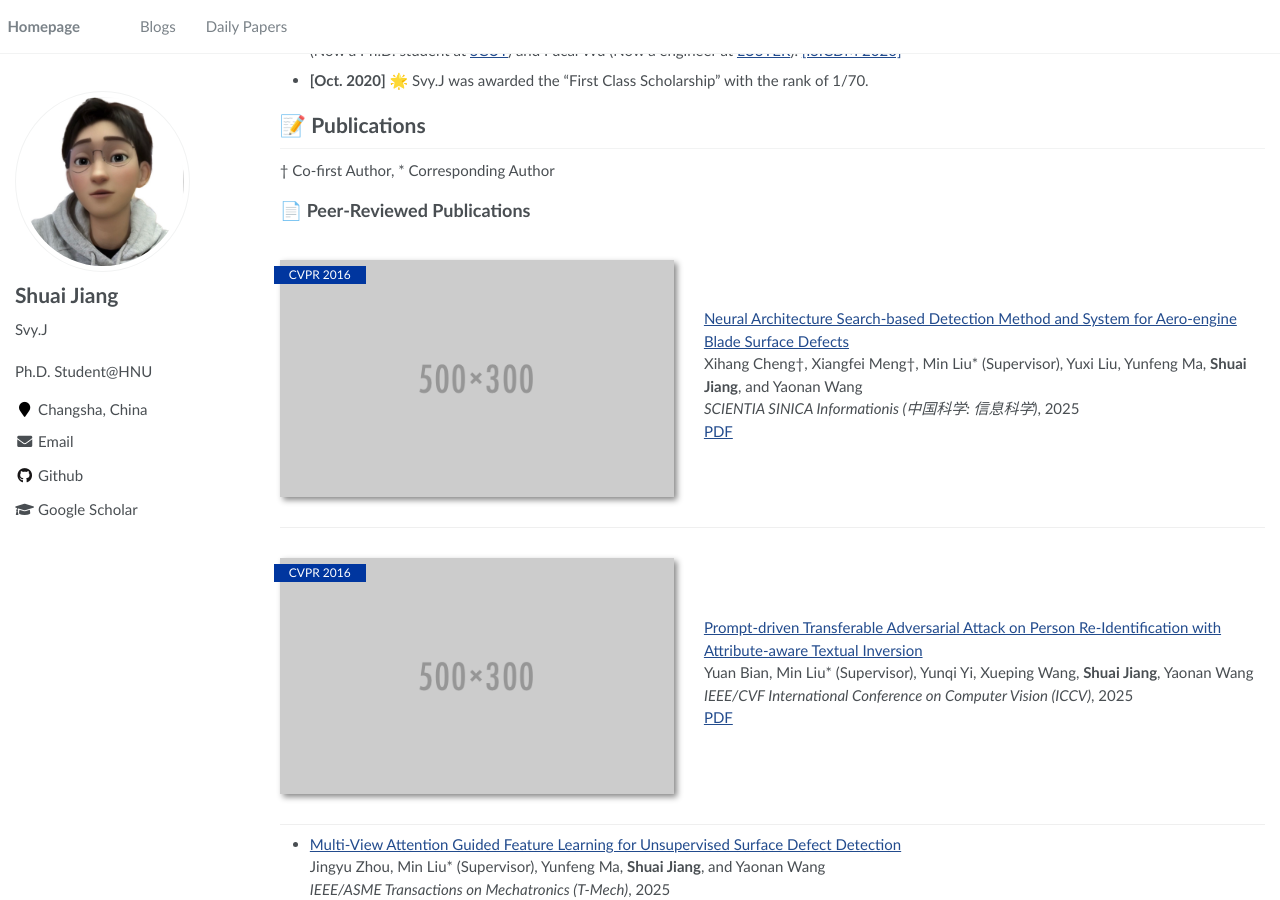
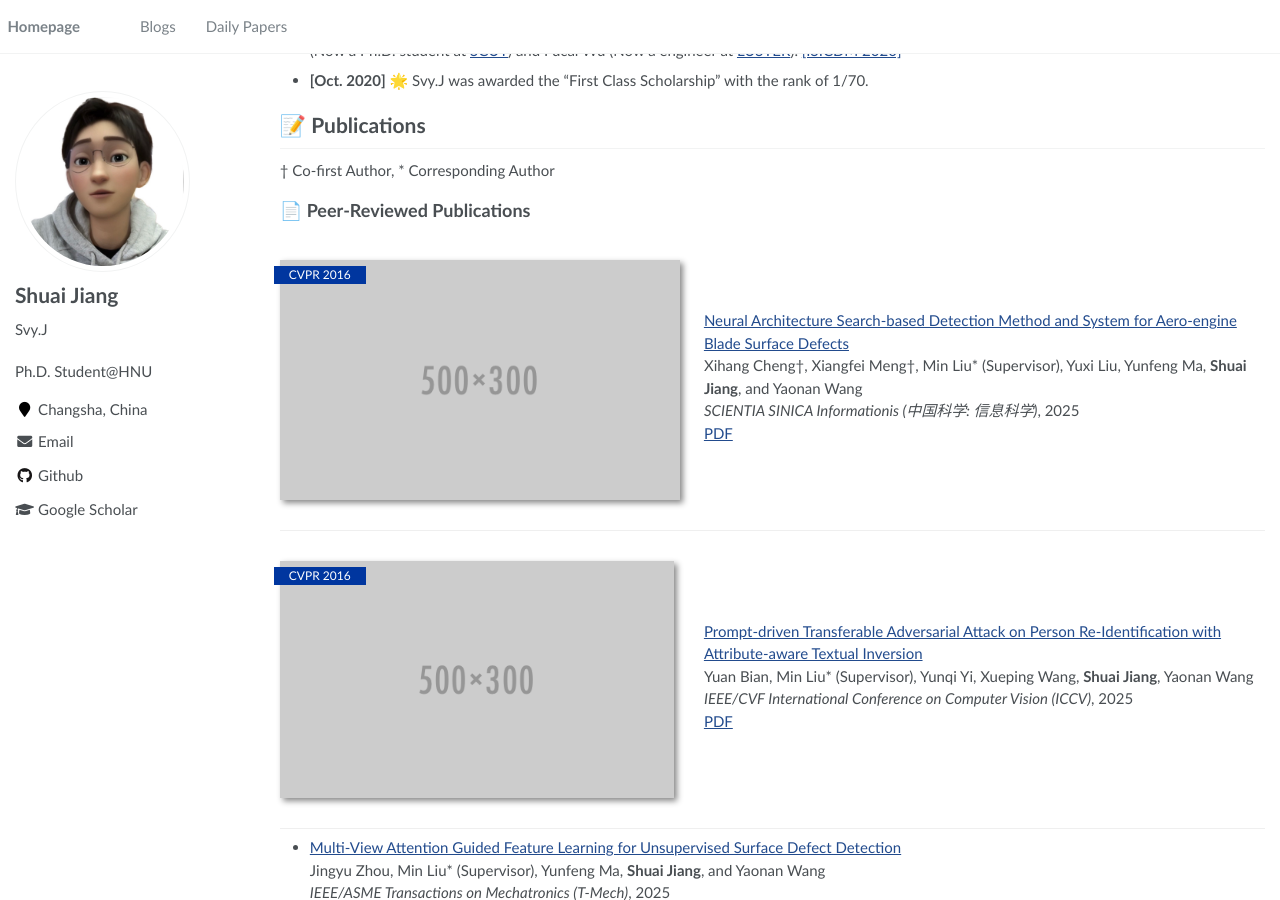
Before and after one commit to SvyJ/svyj.github.io, a Jekyll site: the page built from _pages/index.md, in a window 1280 px wide and 900 px high, scrolled down 1273 px. Built offline with Jekyll 4.4.1, drawn with Linux system fonts in a browser that asks for light colours.

Commit message:
Update index.md

```diff
--- a/_pages/index.md
+++ b/_pages/index.md
@@ -88,7 +88,7 @@
 
 ## 📄 Peer-Reviewed Publications
 
-<div class='paper-box'><div class='paper-box-image'><div><div class="badge">CVPR 2016</div><img src='images/500x300.png' alt="sym" width="100%"></div></div>
+<div class='paper-box'><div class='paper-box-image'><div><div class="badge">CVPR 2016</div><img src='images/500x300.png' alt="sym" height="100"></div></div>
 <div class='paper-box-text' markdown="1">
 [Neural Architecture Search-based Detection Method and System for Aero-engine Blade Surface Defects](https://www.sciengine.com/SSI/doi/10.1360/SSI-2025-0145)<br>
 Xihang Cheng†, Xiangfei Meng†, Min Liu* (Supervisor), Yuxi Liu, Yunfeng Ma, **Shuai Jiang**, and Yaonan Wang<br>
```
